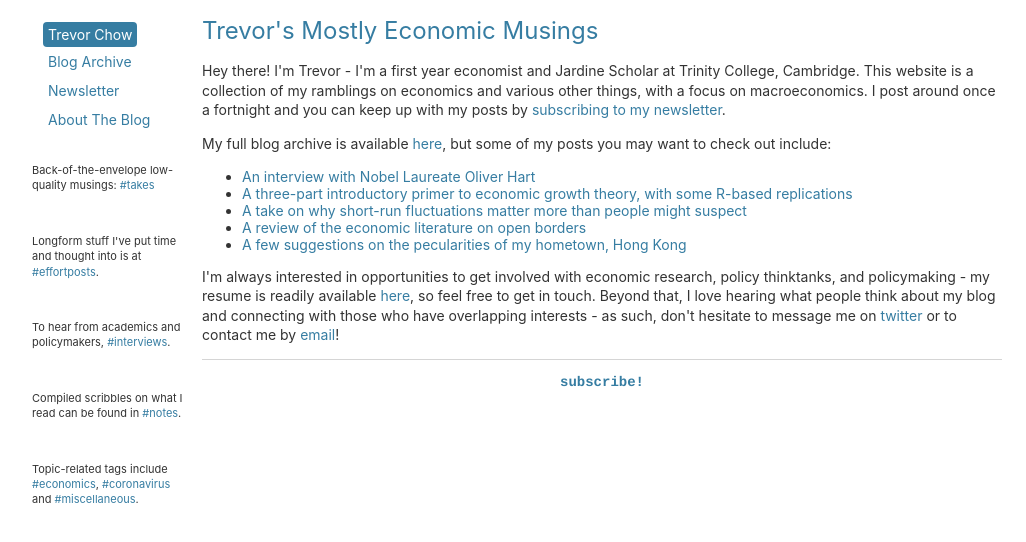
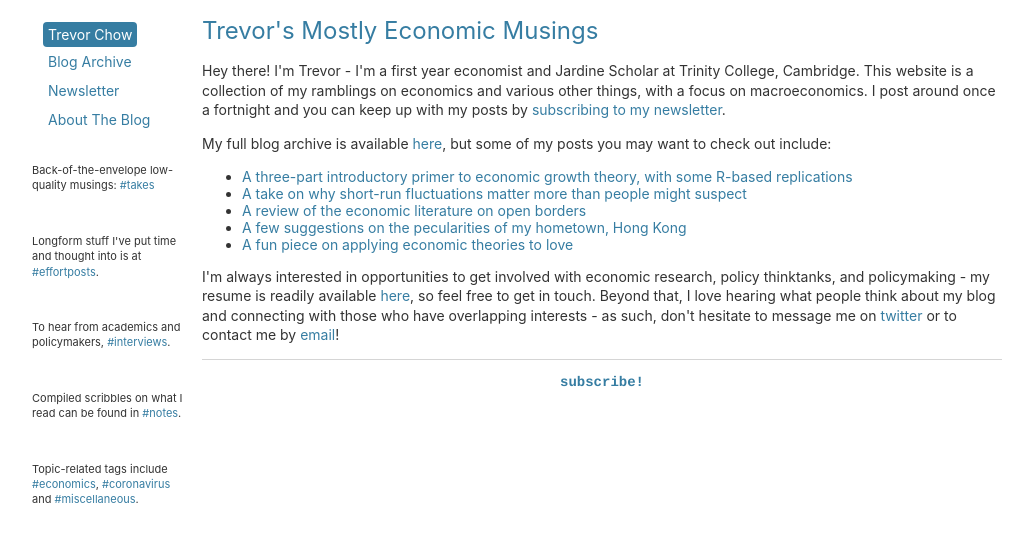
Before and after one commit to tmychow/tmychow.github.io, a Jekyll site: the page built from index.html, in a window 1280 px wide. Shown: the top 542 px of the page, without its empty margins (28-1054 px from the left). Built offline with Jekyll 4.4.1, drawn with Linux system fonts in a browser that asks for light colours.

Commit message:
Update index.html

```diff
--- a/index.html
+++ b/index.html
@@ -6,10 +6,10 @@ title: Trevor's Mostly Economic Musings
 	<p>Hey there! I'm Trevor - I'm a first year economist and Jardine Scholar at Trinity College, Cambridge. This website is a collection of my ramblings on economics and various other things, with a focus on macroeconomics. I post around once a fortnight and you can keep up with my posts by <a href="https://buttondown.email/tmychow">subscribing to my newsletter</a>.</p>
 	<p> My full blog archive is available <a href="https://tmychow.com/blog/">here</a>, but some of my posts you may want to check out include:</p>
 	<ul>
-		<li> <a href="https://tmychow.com/blog/2020/05/14/a-conversation-with-nobel-laureate-oliver-hart">An interview with Nobel Laureate Oliver Hart</a> </li>
 		<li> <a href="https://tmychow.com/blog/2020/07/02/growth-a-primer-in-three-parts">A three-part introductory primer to economic growth theory, with some R-based replications</a> </li>
 		<li> <a href="https://tmychow.com/blog/2020/11/15/why-bob-lucas-was-wrong">A take on why short-run fluctuations matter more than people might suspect</a> </li>
 		<li> <a href="https://tmychow.com/blog/2021/01/24/comings-and-goings">A review of the economic literature on open borders</a> </li>
 		<li> <a href="https://tmychow.com/blog/2020/10/01/the-hong-kong-hypothesis">A few suggestions on the pecularities of my hometown, Hong Kong</a> </li>
+		<li> <a href="https://tmychow.com/blog/2021/02/14/it's-a-love-story">A fun piece on applying economic theories to love</a> </li>
 	</ul>
 	<p>I'm always interested in opportunities to get involved with economic research, policy thinktanks, and policymaking - my resume is readily available <a href="/assets/ResumeJan21.pdf">here</a>, so feel free to get in touch. Beyond that, I love hearing what people think about my blog and connecting with those who have overlapping interests - as such, don't hesitate to message me on <a href="https://twitter.com/tmychow">twitter</a> or to contact me by <a href="mailto:tmychow@gmail.com?subject=Mostly Economic Musings">email</a>!</p>
```
